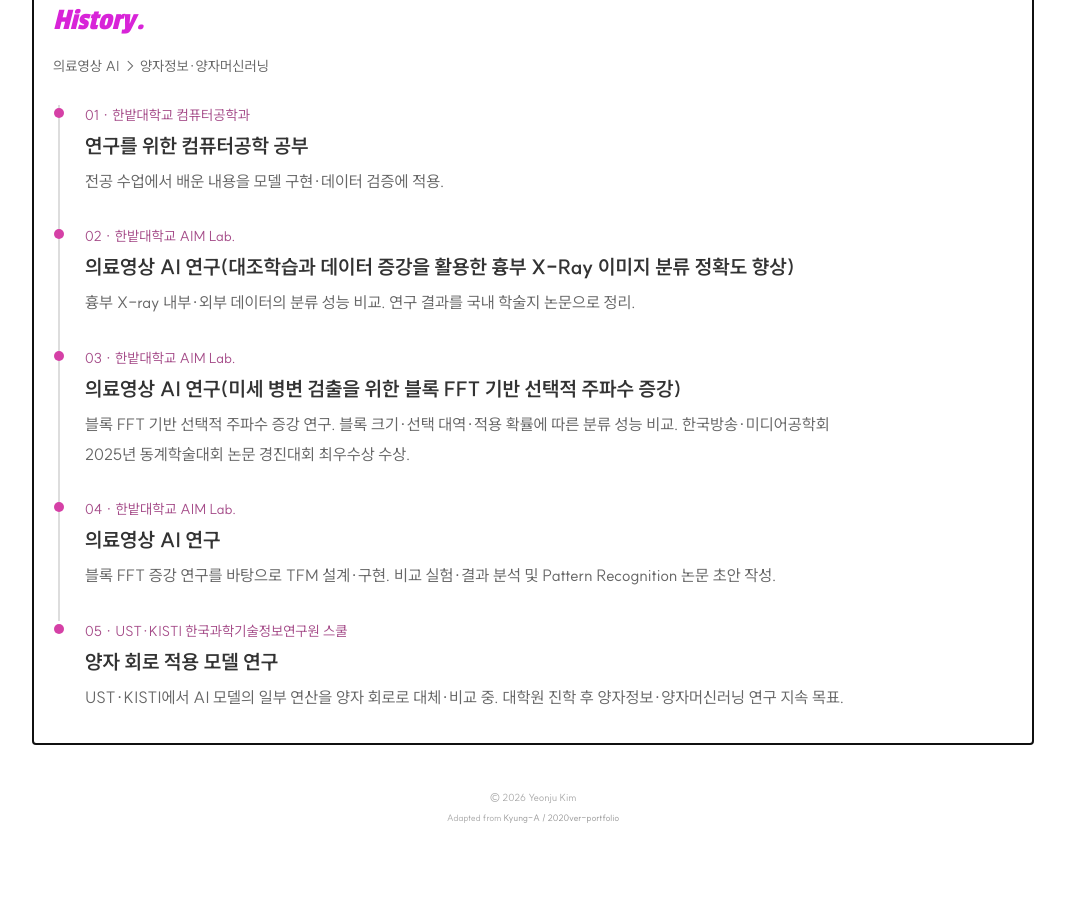
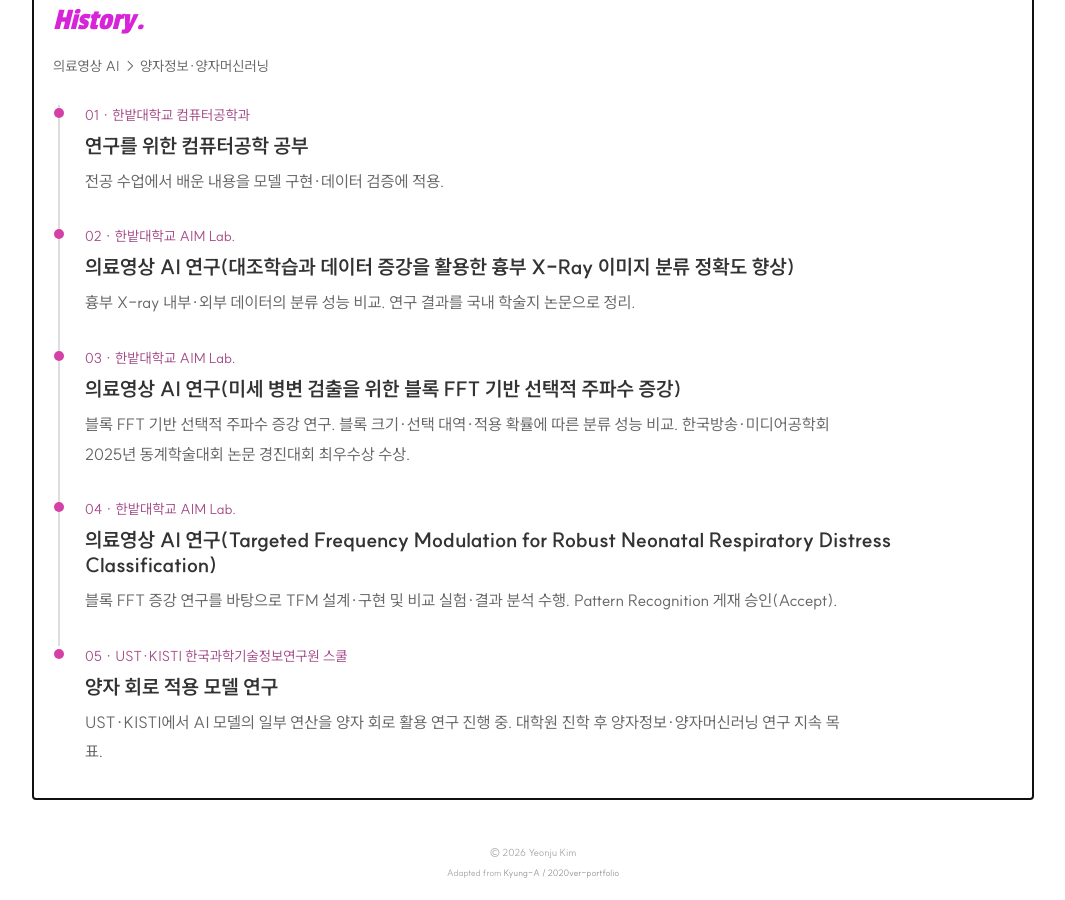
Before and after one commit to KimYeonJuu/KimYeonJuu.github.io, a Jekyll site: the page built from index.html, in a window 1280 px wide and 900 px high, scrolled down 2014 px. Shown: the whole window, without its empty margins (107-1172 px from the left). Built offline with Jekyll 4.4.1, drawn with Linux system fonts in a browser that asks for light colours; before the commit the page ends 2860 px from its top, so only the background shows below that.

Commit message:
Update History TFM acceptance milestone and quantum research description

```diff
--- a/index.html
+++ b/index.html
@@ -59,8 +59,8 @@ title: 연구 포트폴리오
         <div><span>01 · 한밭대학교 컴퓨터공학과</span><h3>연구를 위한 컴퓨터공학 공부</h3><p>전공 수업에서 배운 내용을 모델 구현·데이터 검증에 적용.</p></div>
         <div><span>02 · 한밭대학교 AIM Lab.</span><h3>의료영상 AI 연구(대조학습과 데이터 증강을 활용한 흉부 X-Ray 이미지 분류 정확도 향상)</h3><p>흉부 X-ray 내부·외부 데이터의 분류 성능 비교. 연구 결과를 국내 학술지 논문으로 정리.</p></div>
         <div><span>03 · 한밭대학교 AIM Lab.</span><h3>의료영상 AI 연구(미세 병변 검출을 위한 블록 FFT 기반 선택적 주파수 증강)</h3><p>블록 FFT 기반 선택적 주파수 증강 연구. 블록 크기·선택 대역·적용 확률에 따른 분류 성능 비교. 한국방송·미디어공학회 2025년 동계학술대회 논문 경진대회 최우수상 수상.</p></div>
-        <div><span>04 · 한밭대학교 AIM Lab.</span><h3>의료영상 AI 연구</h3><p>블록 FFT 증강 연구를 바탕으로 TFM 설계·구현. 비교 실험·결과 분석 및 Pattern Recognition 논문 초안 작성.</p></div>
-        <div><span>05 · UST·KISTI 한국과학기술정보연구원 스쿨</span><h3>양자 회로 적용 모델 연구</h3><p>UST·KISTI에서 AI 모델의 일부 연산을 양자 회로로 대체·비교 중. 대학원 진학 후 양자정보·양자머신러닝 연구 지속 목표.</p></div>
+        <div><span>04 · 한밭대학교 AIM Lab.</span><h3>의료영상 AI 연구(Targeted Frequency Modulation for Robust Neonatal Respiratory Distress Classification)</h3><p>블록 FFT 증강 연구를 바탕으로 TFM 설계·구현 및 비교 실험·결과 분석 수행. Pattern Recognition 게재 승인(Accept).</p></div>
+        <div><span>05 · UST·KISTI 한국과학기술정보연구원 스쿨</span><h3>양자 회로 적용 모델 연구</h3><p>UST·KISTI에서 AI 모델의 일부 연산을 양자 회로 활용 연구 진행 중. 대학원 진학 후 양자정보·양자머신러닝 연구 지속 목표.</p></div>
       </div>
     </div>
   </div>
```
